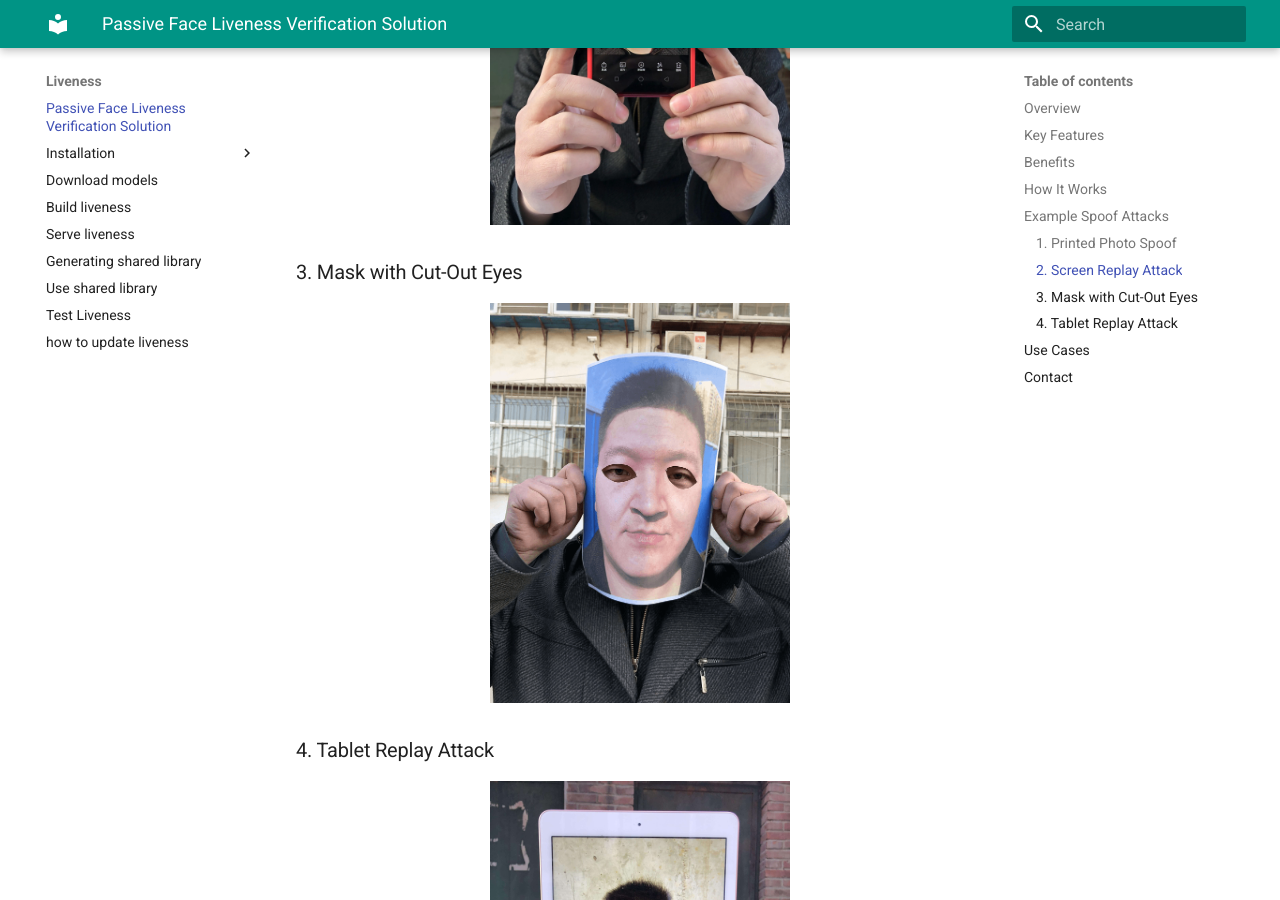
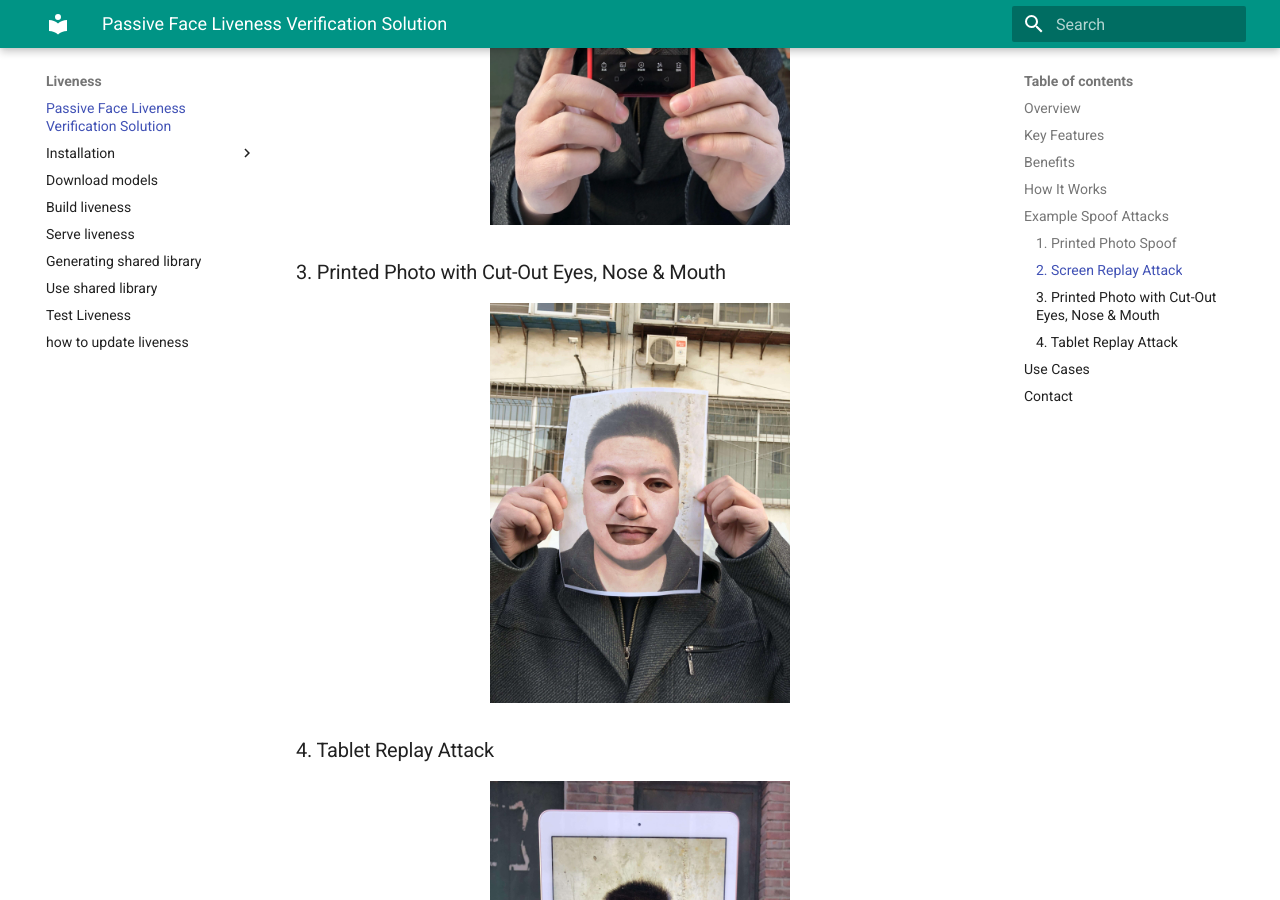
Before and after one commit to Nivratti/liveness-docs, an MkDocs documentation site: the page built from docs/index.md, in a window 1280 px wide and 900 px high, scrolled down 2106 px. Built offline with MkDocs 1.6.1 and Material for MkDocs 9.7.7, drawn with Linux system fonts in a browser that asks for light colours.

Commit message:
updated example spoof images

```diff
--- a/docs/index.md
+++ b/docs/index.md
@@ -44,8 +44,8 @@ Passive face liveness verification determines whether a face presented to the ca
     alt="Screen Replay Attack"
     class="centered-spoof-image">
 
-### 3. Mask with Cut-Out Eyes
-<img src="images/samples/spoof/anti_print_cut_eye_curved_original-photo-1.png"
+### 3. Printed Photo with Cut-Out Eyes, Nose & Mouth
+<img src="images/samples/spoof/anti_print_cut_eye_nose_mouth_flat_2.jpg"
     alt="Mask with Cut-Out Eyes"
     class="centered-spoof-image">
 
```
Also changed, not shown: other parts of docs/index.md (+1 -1 lines), docs/images/samples/spoof/anti_print_cut_eye_nose_mouth_flat_2.jpg (added), docs/images/samples/spoof/anti_print_flat_1.jpg (added).
